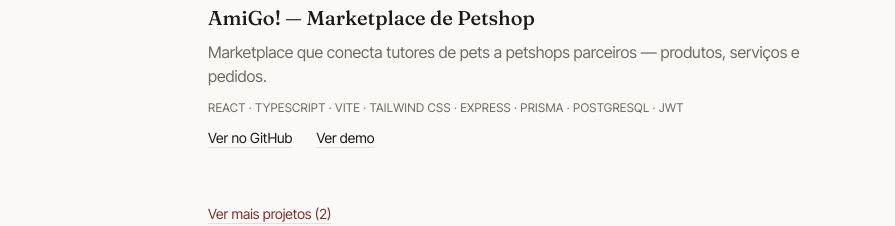
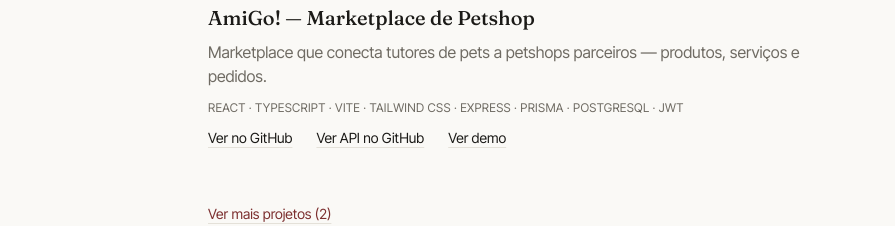
Before and after one commit to pedrohassen/portfolio_pedrohassen, a React (Vite) app: page / in a window 1280 px wide. Shown: the part 1960-2186 px from the top of the page, without its empty margins (192-1087 px from the left). Built offline with nearby package versions, Linux system fonts and the light colour scheme.

Commit message:
feat: adiciona link do repo da API no card do AmiGo
Mesmo padrao do LearningLoop - o AmiGo tem API propria (Express/Prisma/PostgreSQL/JWT) em repo separado do front, agora visivel no card.

```diff
--- a/src/data/projects.ts
+++ b/src/data/projects.ts
@@ -78,6 +78,8 @@ export const projetos: Projeto[] = [
     ],
     repoUrl:
       'https://gitlab.com/senac-projeto-integrador/pedro-filipe-bernardo-brian-gabriel-eduarda/amigo_front',
+    repoApiUrl:
+      'https://gitlab.com/senac-projeto-integrador/pedro-filipe-bernardo-brian-gabriel-eduarda/amigo_api',
     demoUrl: 'https://pedro-filipe-bernardo-brian-gabriel.vercel.app',
     destaque: true,
     ordem: 5,
```
